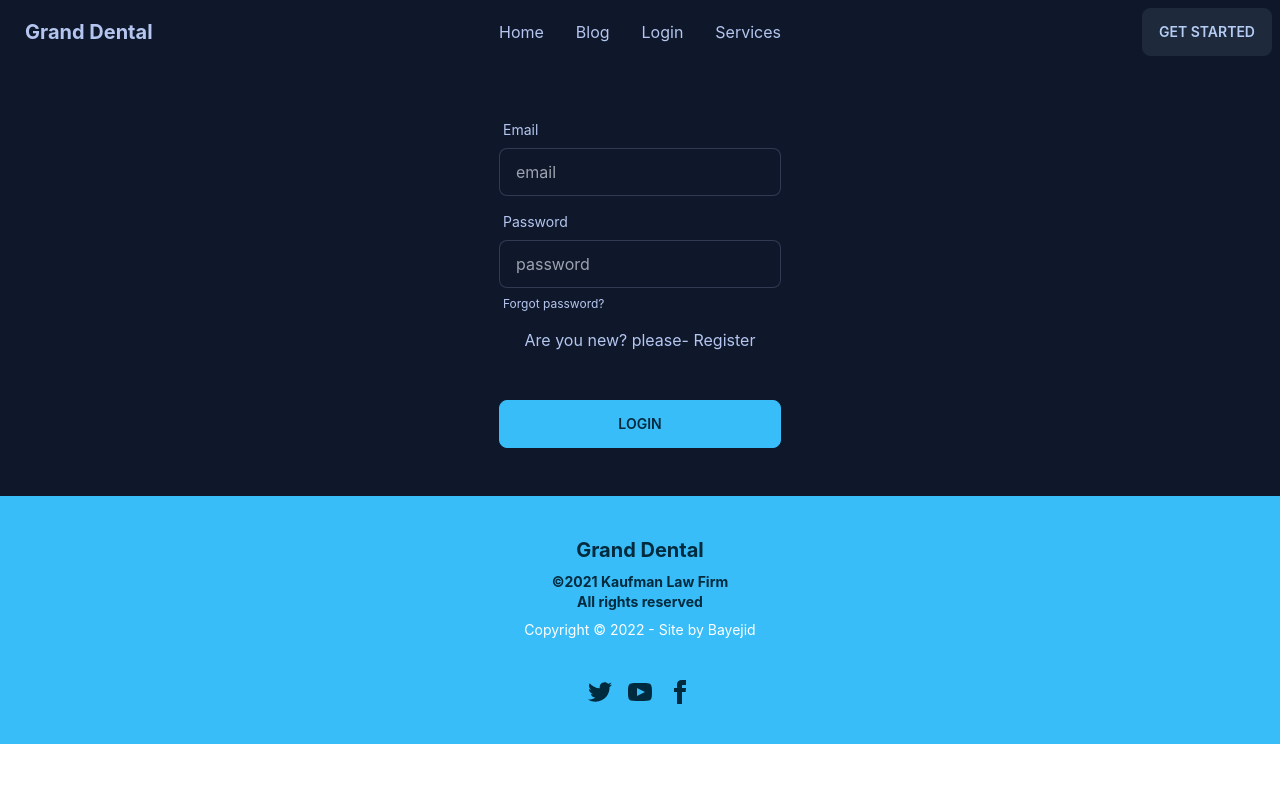
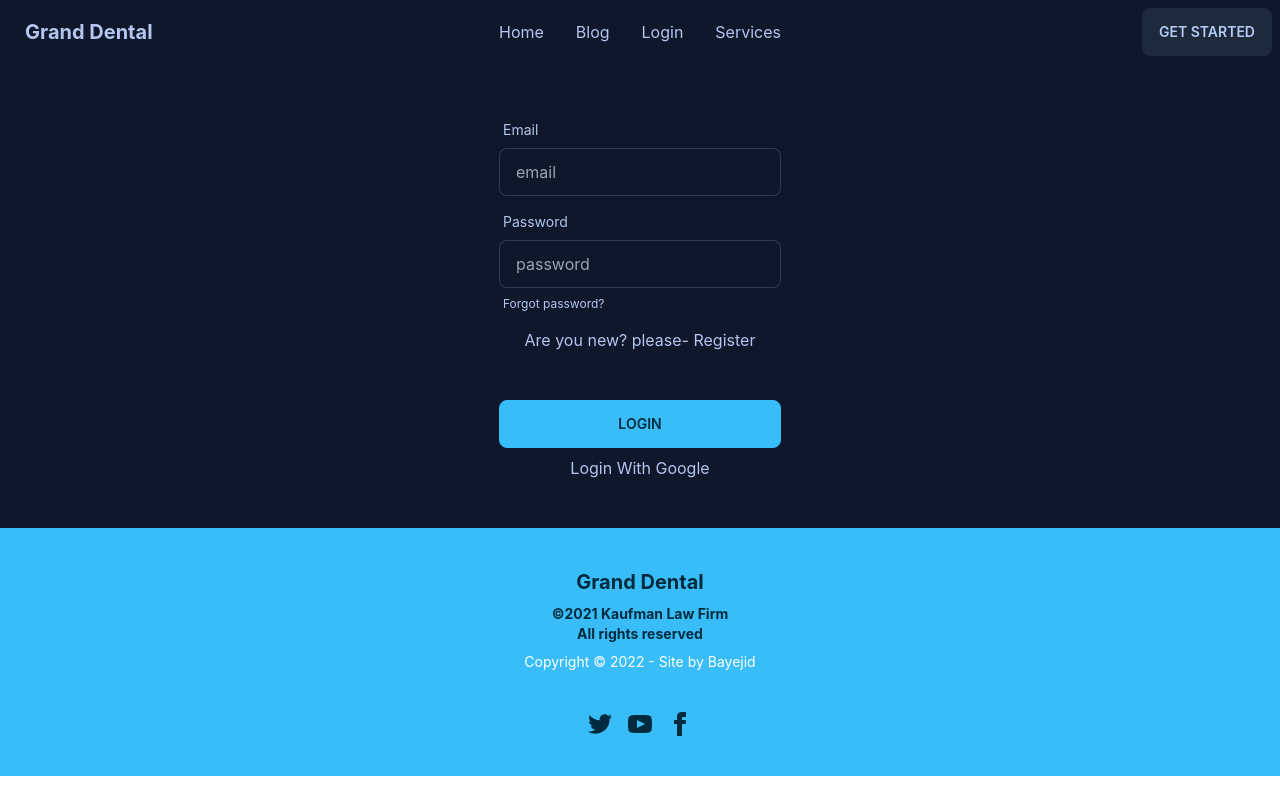
Before and after one commit to bayejidhawlader/grand-dental-client-11, a React (Create React App) app: page /login in a window 1280 px wide. Built offline with nearby package versions, Linux system fonts and the light colour scheme; no server answers.

Commit message:
Add React Icons to work Project

```diff
--- a/package.json
+++ b/package.json
@@ -13,6 +13,7 @@
     "firebase": "^9.13.0",
     "react": "^18.2.0",
     "react-dom": "^18.2.0",
+    "react-icons": "^4.6.0",
     "react-router-dom": "^6.4.3",
     "react-scripts": "5.0.1",
     "web-vitals": "^2.1.4"
--- a/src/Pages/Login/Login.js
+++ b/src/Pages/Login/Login.js
@@ -1,6 +1,7 @@
 import React, { useContext } from "react";
 import { Link } from "react-router-dom";
 import { AuthContext } from "../../context/AuthProvider/AuthProvider";
+// get our fontawesome imports
 
 const Login = () => {
   const { loginExitingUser } = useContext(AuthContext);
@@ -57,6 +58,11 @@ const Login = () => {
           <div className="form-control mt-6">
             <input className="btn btn-primary" type="submit" value="Login" />
           </div>
+          <div>
+            <div>
+              <button>Login With Google</button>
+            </div>
+          </div>
         </form>
       </div>
     </div>
```
Also changed, not shown: 1 other file (tests, documents, lock files or other folders).
